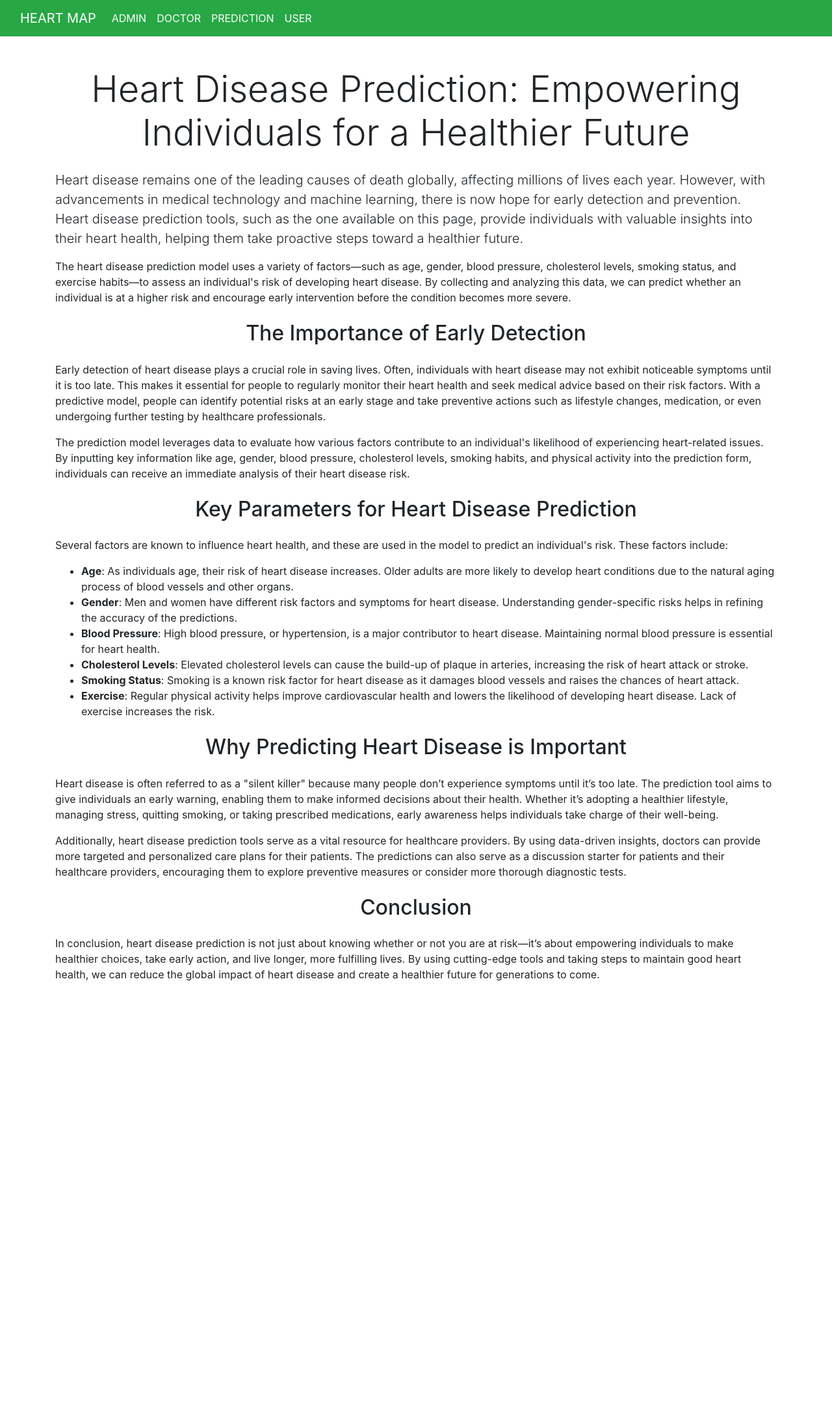
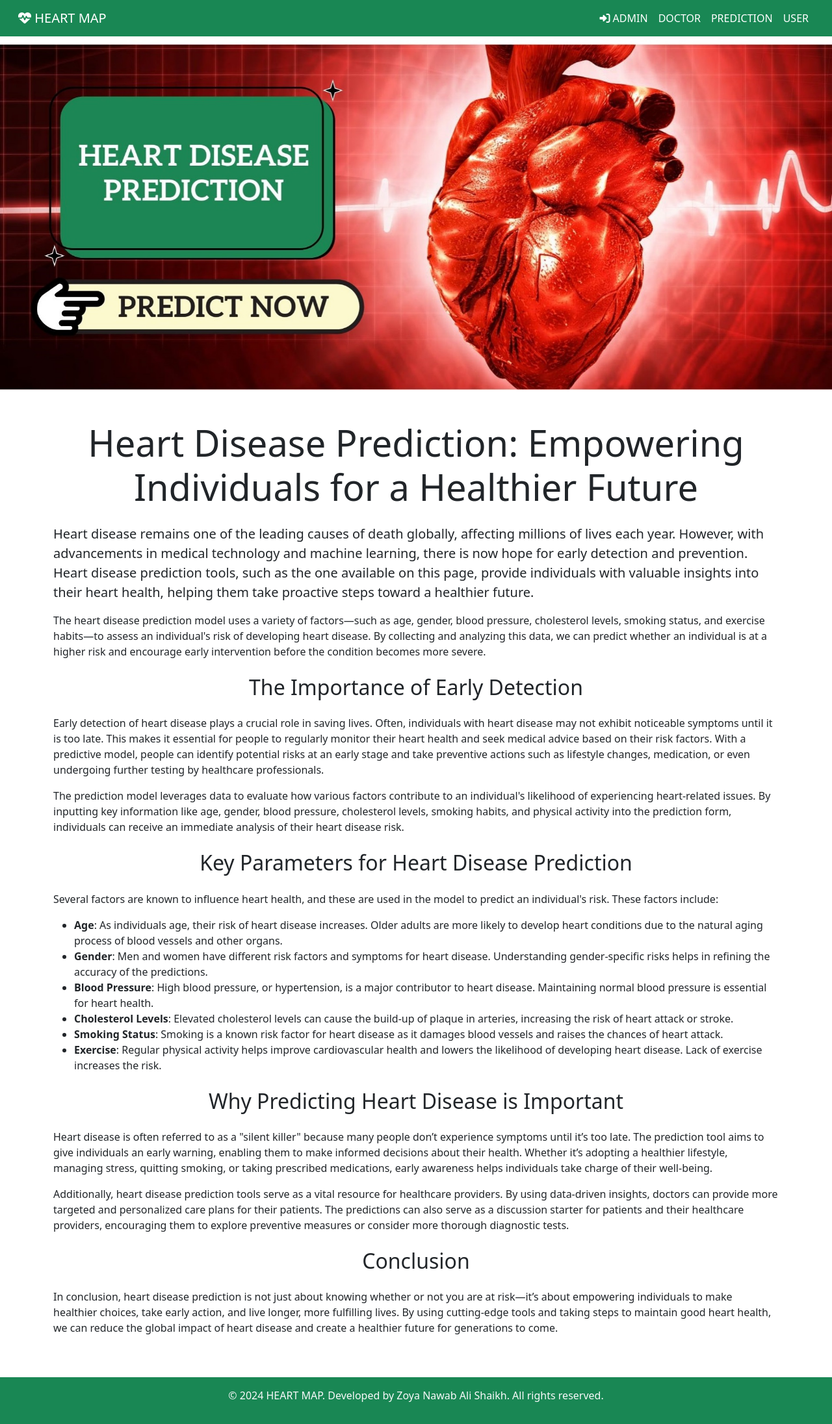
Before and after one commit to shaikhzoya492/heart-disease-prediction, a Flask app: page /predictionpage in a window 1280 px wide. Shown: the whole page at 65% size. Before the commit the page ends 1510 px from the top, so only its background shows below. Run offline with Flask 3, Linux system fonts and the light colour scheme; parts of the project's set-up code (start-up, migrations or seed data) failed here and were passed over; some libraries are stand-ins or nearby versions.

Commit message:
predictionpage.html

```diff
--- a/templates/predictionpage.html
+++ b/templates/predictionpage.html
@@ -5,6 +5,12 @@
     <meta name="viewport" content="width=device-width, initial-scale=1.0">
     <title>Heart Disease Prediction</title>
     <link href="https://stackpath.bootstrapcdn.com/bootstrap/4.5.2/css/bootstrap.min.css" rel="stylesheet">
+    <link href="https://cdn.jsdelivr.net/npm/bootstrap@5.0.2/dist/css/bootstrap.min.css" rel="stylesheet"
+    integrity="sha384-EVSTQN3/azprG1Anm3QDgpJLIm9Nao0Yz1ztcQTwFspd3yD65VohhpuuCOmLASjC" crossorigin="anonymous">
+
+<link rel="stylesheet" href="https://cdnjs.cloudflare.com/ajax/libs/font-awesome/6.6.0/css/all.min.css"
+    integrity="sha512-Kc323vGBEqzTmouAECnVceyQqyqdsSiqLQISBL29aUW4U/M7pSPA/gEUZQqv1cwx4OnYxTxve5UMg5GT6L4JJg=="
+    crossorigin="anonymous" referrerpolicy="no-referrer" />
 </head>
 <body>
 <nav class="navbar navbar-expand-lg navbar-dark bg-success">
@@ -31,6 +37,17 @@
       </div>
   </div>
 </nav>
+
+<div id="carouselExampleIndicators" class="carousel slide" data-bs-ride="carousel">
+
+    <div class="carousel-inner">
+        <a href="{{ url_for('user_login') }}">
+        <div class="carousel-item active">
+            <img src="{{ url_for('static', filename='pre1.jpg') }}" class="d-block w-100" alt="Slide 1">
+        </div>
+    </a>
+    </div>
+    </div>
     <!-- Container to hold the content -->
     <div class="container py-5">
         <!-- Heading for the page -->
@@ -83,5 +100,8 @@
     <script src="https://code.jquery.com/jquery-3.5.1.slim.min.js"></script>
     <script src="https://cdn.jsdelivr.net/npm/@popperjs/core@2.5.4/dist/umd/popper.min.js"></script>
     <script src="https://stackpath.bootstrapcdn.com/bootstrap/4.5.2/js/bootstrap.min.js"></script>
+    <footer class="bg-success text-light text-center p-3">
+        <p>&copy; 2024 HEART MAP. Developed by Zoya Nawab Ali Shaikh. All rights reserved.</p>
+    </footer>
 </body>
 </html>
```
Lines whose indentation alone changed are shown as unchanged.
